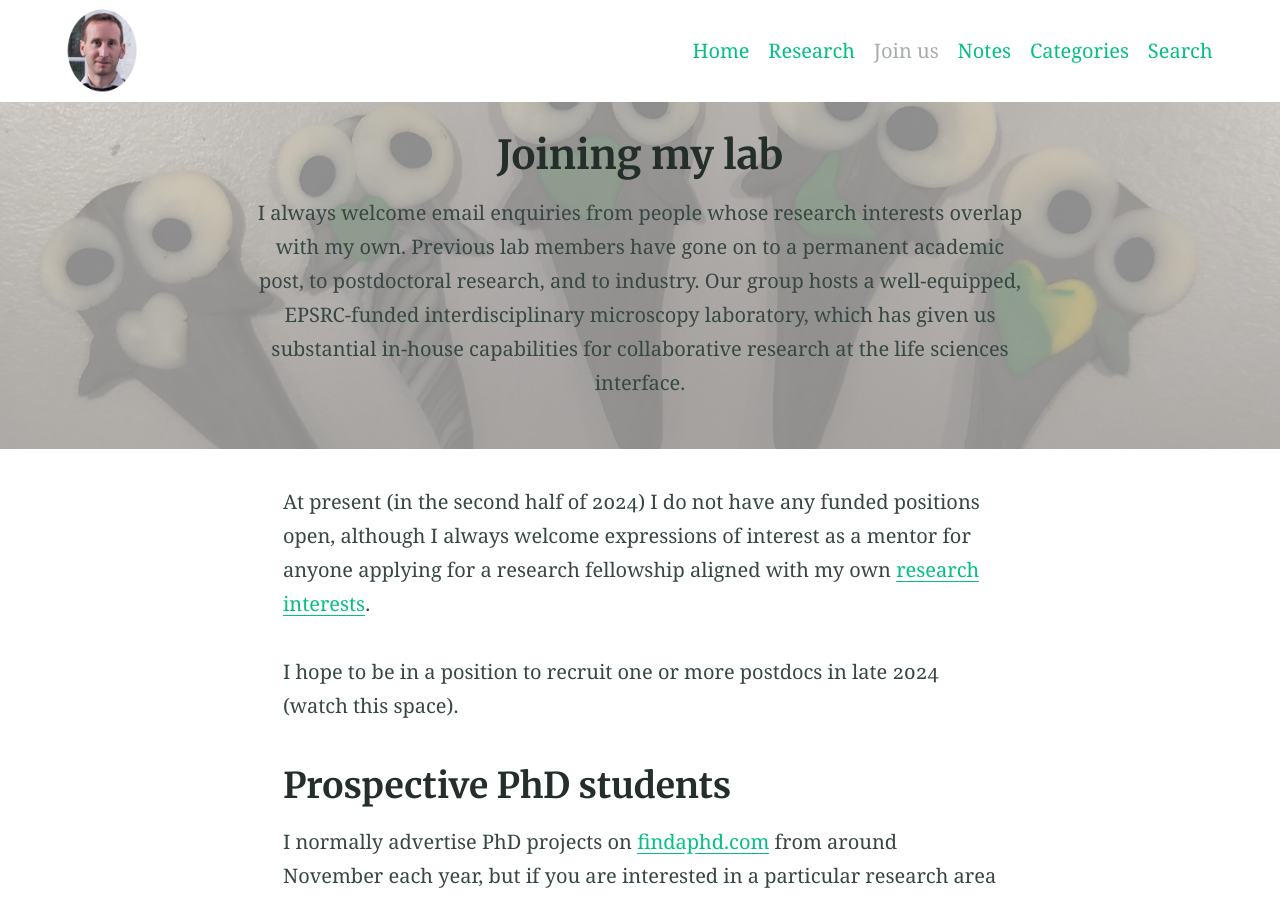
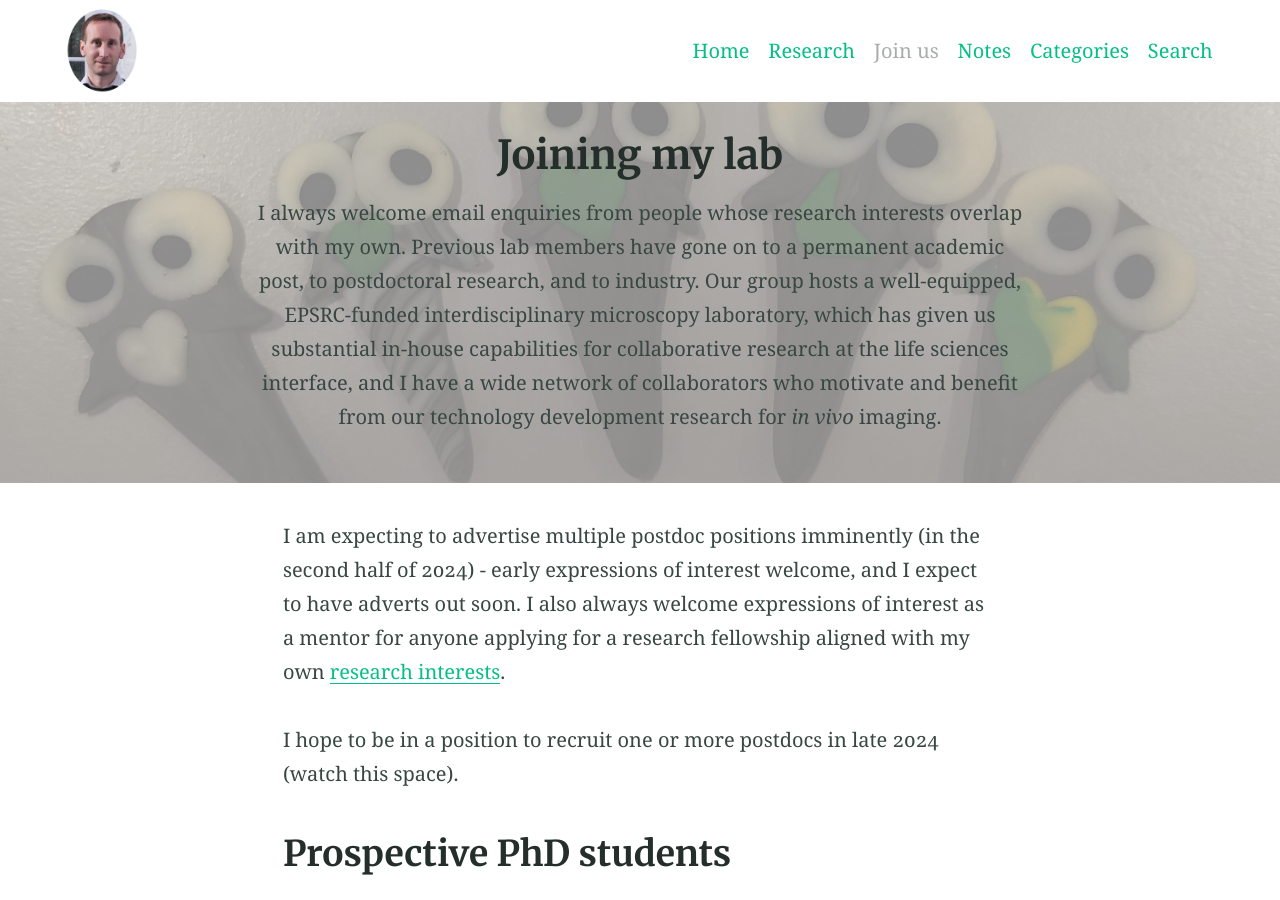
Before and after one commit to jmtayloruk/jmtayloruk.github.io, a Jekyll site: the page built from joining.md, in a window 1280 px wide and 900 px high. Built offline with Jekyll 4.4.1, drawn with Linux system fonts in a browser that asks for light colours; some of the changed text lies outside the part shown.

Commit message:
Add lab timeline to research page, and update postdoc teaser in joining page

```diff
--- a/joining.md
+++ b/joining.md
@@ -4,7 +4,8 @@ feature_text: |
   I always welcome email enquiries from people whose research interests overlap with my own.
   Previous lab members have gone on to a permanent academic post, to postdoctoral research, and to industry.
   Our group hosts a well-equipped, EPSRC-funded interdisciplinary microscopy laboratory,
-  which has given us substantial in-house capabilities for collaborative research at the life sciences interface.
+  which has given us substantial in-house capabilities for collaborative research at the life sciences interface,
+  and I have a wide network of collaborators who motivate and benefit from our technology development research for *in vivo* imaging.
 
 
 feature_image: "/assets/img/Zebrafish_group-dimmed.jpeg"
@@ -13,7 +14,9 @@ image: "https://jmtayloruk.github.io/assets/img/undraw_right_direction_tge8.png"
 
 ---
 
-At present (in the second half of 2024) I do not have any funded positions open, although I always welcome expressions of interest as a mentor
+I am expecting to advertise multiple postdoc positions imminently (in the second half of 2024) -
+early expressions of interest welcome, and I expect to have adverts out soon.
+I also always welcome expressions of interest as a mentor
 for anyone applying for a research fellowship aligned with my own [research interests](/research/).
 
 I hope to be in a position to recruit one or more postdocs in late 2024 (watch this space).
@@ -41,6 +44,8 @@ To submit a formal PhD application to the university, [use this link](https://ww
 
 ## Prospective postdoctoral researchers
 
+I am expecting to advertise multiple postdoc positions imminently (in the second half of 2024) -
+early expressions of interest welcome, and I expect to have adverts out soon.
 I advertise funded postdoctoral vacancies on [jobs.ac.uk](https://www.jobs.ac.uk) as and when they become available.
 
 If you want to develop your own research ideas and join my lab, please get in touch to discuss my supporting you with a fellowship application.
```
Also changed, not shown: other parts of joining.md (+1 -1 lines), research.md (+4 -0 lines), assets/img/lab-timeline.png (added).
